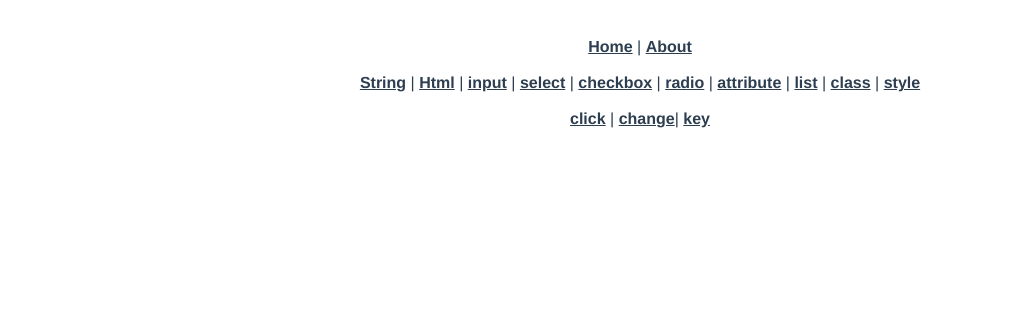
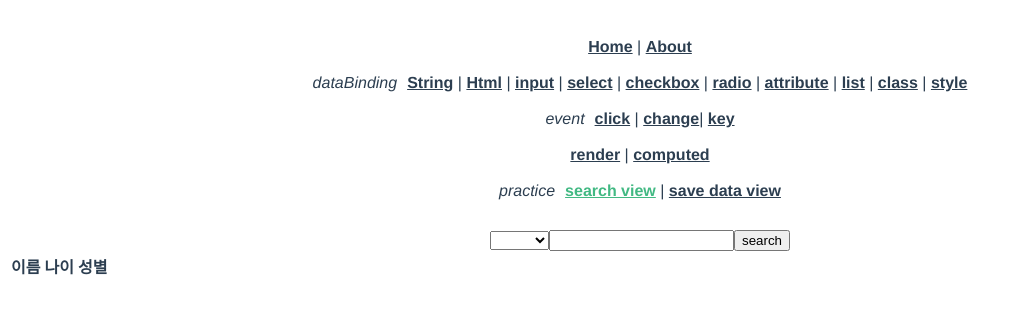
Before and after one commit to ssdd33/vue.js-3x-study, a Vue app: page /practice/searchView in a window 1280 px wide. Shown: the top 314 px of the page, without its empty margins (0-1018 px from the left). Built offline with nearby package versions, Linux system fonts and the light colour scheme.

Commit message:
render syntax & component practice

```diff
--- a/src/App.vue
+++ b/src/App.vue
@@ -4,6 +4,7 @@
     <router-link to="/about">About</router-link>
     <br />
     <br />
+    <span id="title">dataBinding</span>
     <router-link to="/databinding/string">String</router-link> |
     <router-link to="/databindiing/html">Html</router-link> |
     <router-link to="/databindiing/input">input</router-link> |
@@ -16,9 +17,19 @@
     <router-link to="/databinding/style">style</router-link>
     <br />
     <br />
+    <span id="title">event</span>
     <router-link to="/event/click">click</router-link> |
     <router-link to="/event/change">change</router-link>|
     <router-link to="/event/key">key</router-link>
+    <br />
+    <br />
+    <router-link to="/syntax/render">render</router-link> |
+    <router-link to="/syntax/computed">computed</router-link>
+    <br />
+    <br />
+    <span id="title">practice</span>
+    <router-link to="/practice/searchView">search view</router-link> |
+    <router-link to="/practice/saveDataView">save data view</router-link>
   </nav>
   <router-view />
 </template>
@@ -44,4 +55,9 @@ nav a {
 nav a.router-link-exact-active {
   color: #42b983;
 }
+
+#title {
+  font-style: italic;
+  padding-right: 10px;
+}
 </style>
--- a/src/router/index.js
+++ b/src/router/index.js
@@ -19,7 +19,7 @@ const routes = [
       )
   },
   {
-    path: '/databindiing/string',
+    path: '/databinding/string',
     name: 'DataBindingStringView',
     component: () =>
       import(
@@ -121,6 +121,38 @@ const routes = [
       import(
         /* webpackChunkName: "event", webpackPrefetch:true */ '../views/2_event/EventKeyView.vue'
       )
+  },
+  {
+    path: '/syntax/render',
+    name: 'RenderingSyntax',
+    component: () =>
+      import(
+        /* webpackChunkName: "syntax", webpackPrefetch:true */ '../views/3_syntax/RenderingSyntax.vue'
+      )
+  },
+  {
+    path: '/syntax/computed',
+    name: 'ComputedSyntax',
+    component: () =>
+      import(
+        /* webpackChunkName: "syntax", webpackPrefetch:true */ '../views/3_syntax/WatchSyntax.vue'
+      )
+  },
+  {
+    path: '/practice/searchView',
+    name: 'SearchView',
+    component: () =>
+      import(
+        /* webpackChunkName: "practice", webpackPrefetch:true */ '../views/SearchView.vue'
+      )
+  },
+  {
+    path: '/practice/saveDataView',
+    name: 'SaveDataView',
+    component: () =>
+      import(
+        /* webpackChunkName: "practice", webpackPrefetch:true */ '../views/SaveDataView.vue'
+      )
   }
 ]
 
--- /dev/null
+++ b/src/views/3_syntax/RenderingSyntax.vue
@@ -0,0 +1,41 @@
+<template>
+  <div>
+    <h1 v-if="bRender">bRender값이 true이면, h1 블록이 화면에 보여집니다.</h1>
+    <h2 v-else>bRender값이 false이면, h2 블록이 화면에 보여집니다.</h2>
+    <button @click="() => (this.bRender = !this.bRender)">
+      bRender 바꾸기
+    </button>
+    <br />
+    <h1 v-if="type == 'A'">A</h1>
+    <h1 v-else-if="type == 'B'">B</h1>
+    <h1 v-else>C</h1>
+    <br />
+    <html v-show="bRender">
+      show
+    </html>
+  </div>
+</template>
+<script>
+export default {
+  /*
+   * v-if문은 조건에 맞는 블록만 렌더링, 조건에 맞지 않는 블록은 dom에 존재하지 않는다.
+   * v-show문은 display:none 속성값이 추가된 태그블록이다.
+   */
+  components: {},
+  data() {
+    return {
+      bRender: true,
+      type: 'C'
+    }
+  },
+  setup() {},
+  created() {},
+  mounted() {},
+  unmounted() {},
+  methods: {
+    onClick() {
+      this.bRender = !this.bRender
+    }
+  }
+}
+</script>
--- /dev/null
+++ b/src/views/3_syntax/WatchSyntax.vue
@@ -0,0 +1,33 @@
+<template>
+  <input type="text" v-model="lastName" /><input
+    type="text"
+    v-model="firstName"
+  />
+  <div>{{ fullName }}</div>
+</template>
+<script>
+export default {
+  components: {},
+  data() {
+    return {
+      firstName: '',
+      lastName: '',
+      fullName: ''
+    }
+  },
+  watch: {
+    // data()값의 변경을 감지하여 동일한 이름에 할당된 연산식을 실행한다. 많은 자원을 소모하는 기능.
+    firstName() {
+      this.fullName = this.lastName + this.firstName
+    },
+    lastName() {
+      this.fullName = this.lastName + this.firstName
+    }
+  },
+  setup() {},
+  created() {},
+  mounted() {},
+  unmounted() {},
+  methods: {}
+}
+</script>
--- /dev/null
+++ b/src/views/SaveDataView.vue
@@ -0,0 +1,51 @@
+<template>
+  <div>
+    <input type="text" v-model="name" />
+    <input type="number" v-model="age" /><input type="text" v-model="sex" />
+    <button @click="saveUserInfo">저장</button>
+  </div>
+</template>
+<script>
+export default {
+  components: {},
+  data() {
+    return {
+      name: '',
+      age: 0,
+      sex: ''
+    }
+  },
+  setup() {},
+  created() {},
+  mounted() {},
+  unmounted() {},
+  methods: {
+    saveUserInfo() {
+      if (this.name === '') {
+        return alert('이름을 입력하세요')
+      }
+
+      if (this.age === 0 || this.age === '') {
+        return alert('나이를 입력하세요')
+      }
+
+      const params = {
+        name: this.name,
+        age: this.age,
+        sex: this.sex
+      }
+
+      const result = this.saveData(params)
+
+      if (result === 'success') {
+        return alert('사용자 정보가 생성되었습니다.')
+      }
+    },
+    saveData(params) {
+      const result = 'success'
+
+      return result
+    }
+  }
+}
+</script>
--- /dev/null
+++ b/src/views/SearchView.vue
@@ -0,0 +1,72 @@
+<template>
+  <div>
+    <div>
+      <select v-model="selectedCity">
+        <option
+          :value="city.cityCode"
+          :key="city.cityCode"
+          v-for="city in this.cityList"
+        >
+          {{ city.title }}
+        </option>
+      </select>
+      <input type="text" v-model="userName" @keyup.enter="searchUserList" />
+      <button type="button" @click="searchUserList">search</button>
+    </div>
+    <div>
+      <table>
+        <thead>
+          <tr>
+            <th>이름</th>
+            <th>나이</th>
+            <th>성별</th>
+          </tr>
+        </thead>
+      </table>
+      <tbody>
+        <tr v-for="(person, i) in userList" :key="i">
+          <td>{{ person.name }}</td>
+          <td>{{ person.age }}</td>
+          <td>{{ person.sex }}</td>
+        </tr>
+      </tbody>
+    </div>
+  </div>
+</template>
+<script>
+export default {
+  components: {},
+  data() {
+    return {
+      selectedCity: '',
+      cityList: [
+        { title: '서울', cityCode: '02' },
+        { title: '부산', cityCode: '051' },
+        { title: '경기도', cityCode: '031' }
+      ],
+      userName: '',
+      userList: []
+    }
+  },
+  setup() {},
+  created() {},
+  mounted() {},
+  unmounted() {},
+  methods: {
+    searchUserList() {
+      const selectedCity = this.selectedCity
+      const userName = this.userName
+      this.userList = this.getUserList({ selectedCity, userName })
+    },
+    getUserList(params) {
+      const list = [
+        { name: '홍길동', age: 33, sex: 'male' },
+        { name: '김길동', age: 33, sex: 'male' },
+        { name: '박길동', age: 42, sex: 'female' },
+        { name: '이길동', age: 13, sex: 'male' }
+      ]
+      return list
+    }
+  }
+}
+</script>
```
Also changed, not shown: src/views/3_syntax/ComputedSyntax.vue (added, +29 -0 lines).
